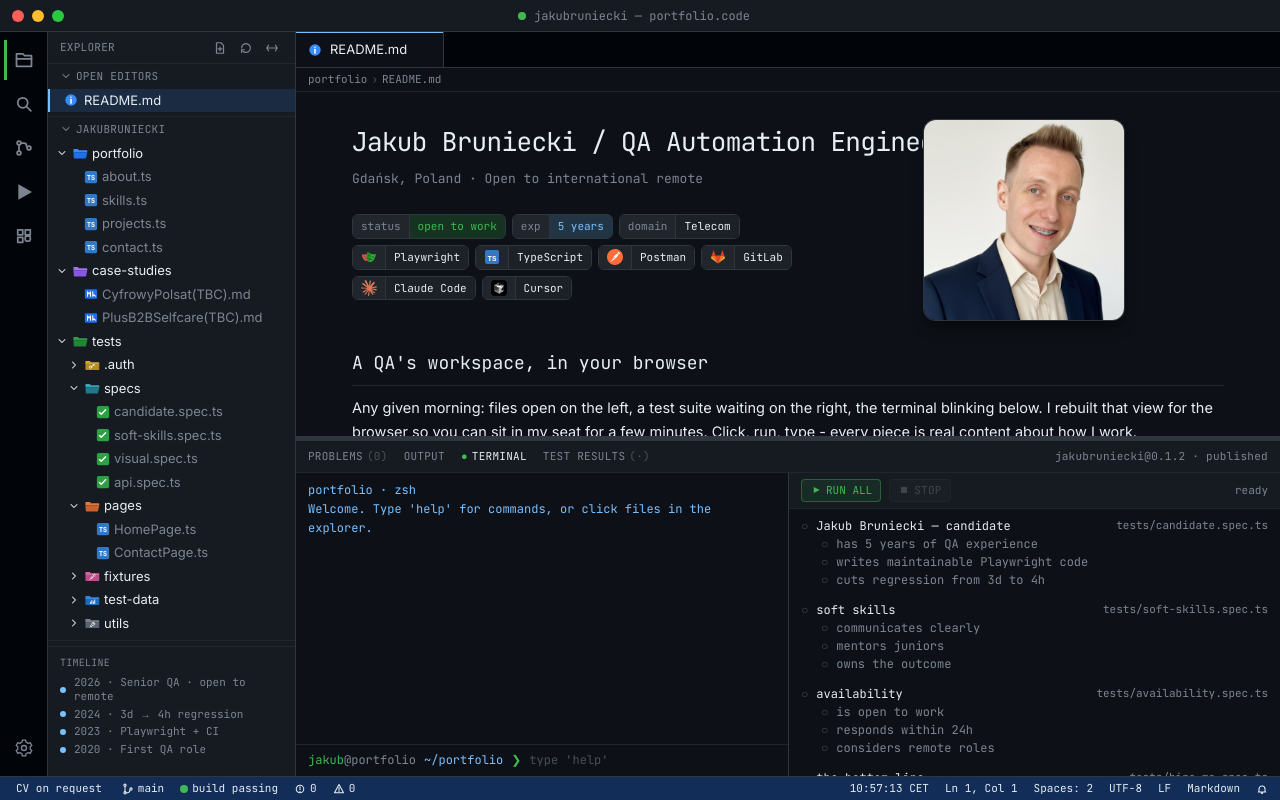
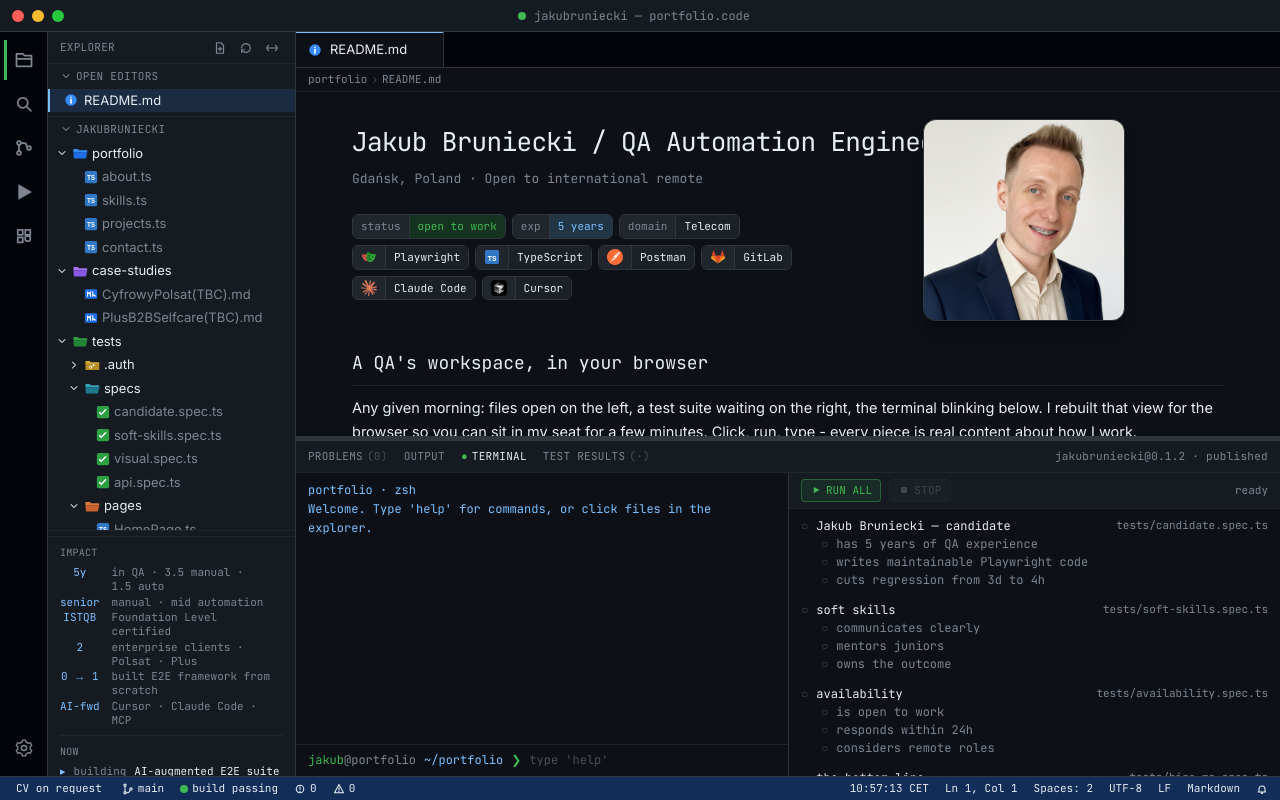
Before and after one commit to kubaasa/jakubruniecki, a Next.js app: page / in a window 1280 px wide. Built offline with nearby package versions, Linux system fonts and the light colour scheme.

Commit message:
feat(sidebar): replace Timeline with Impact + Now bottom dock

```diff
--- a/app/ide/IDEContext.tsx
+++ b/app/ide/IDEContext.tsx
@@ -38,7 +38,7 @@
   openEditorsCollapsed: false,
   filesCollapsed: false,
   panelHeightPx: 336,
-  sidebarTimelineHeightPx: 130,
+  sidebarTimelineHeightPx: 240,
   terminalLines: welcomeLines,
   testSuites: initialTestSuites,
   isPaletteOpen: false,
--- /dev/null
+++ b/components/ide/Sidebar/BottomDock.tsx
@@ -0,0 +1,97 @@
+"use client";
+
+import { useIDE } from "@/app/ide/IDEContext";
+import {
+  AUTOMATION_START,
+  QA_START,
+  formatYears,
+  yearsBetween,
+} from "@/lib/experience";
+
+type ImpactRow = { metric: string; label: string };
+type NowRow = { kind: string; value: string };
+
+const NOW: ReadonlyArray<NowRow> = [
+  { kind: "building", value: "AI-augmented E2E suite · Asseco" },
+  { kind: "learning", value: "RAG · Obsidian · OpenClaw · Claude OS" },
+  { kind: "open to", value: "remote" },
+];
+
+export function BottomDock() {
+  const { state } = useIDE();
+
+  const totalYears = `${formatYears(yearsBetween(QA_START))}y`;
+  const manualYears = formatYears(
+    yearsBetween(QA_START, AUTOMATION_START.getTime()),
+  );
+  const autoYears = formatYears(yearsBetween(AUTOMATION_START));
+
+  const impact: ReadonlyArray<ImpactRow> = [
+    {
+      metric: totalYears,
+      label: `in QA · ${manualYears} manual ·\n${autoYears} auto`,
+    },
+    { metric: "senior", label: "manual · mid automation" },
+    { metric: "ISTQB", label: "Foundation Level certified" },
+    { metric: "2", label: "enterprise clients · Polsat · Plus" },
+    { metric: "0 → 1", label: "built E2E framework from scratch" },
+    { metric: "AI-fwd", label: "Cursor · Claude Code · MCP" },
+  ];
+
+  return (
+    <section
+      aria-label="Bottom dock"
+      style={{ height: state.sidebarTimelineHeightPx }}
+      className="flex flex-shrink-0 flex-col overflow-hidden border-t border-border-subtle px-3 py-2"
+    >
+      <section aria-labelledby="dock-impact-label">
+        <div
+          id="dock-impact-label"
+          className="mb-1.5 font-mono text-[10px] uppercase tracking-wide text-fg-muted"
+        >
+          Impact
+        </div>
+        <ul className="grid grid-cols-[auto_1fr] gap-x-3 gap-y-0.5 font-mono text-[11px] leading-tight tabular-nums">
+          {impact.map(({ metric, label }) => (
+            <li key={metric} className="contents">
+              <span
+                className="text-center text-accent-blue"
+                suppressHydrationWarning
+              >
+                {metric}
+              </span>
+              <span
+                className="whitespace-pre-line text-fg-muted"
+                suppressHydrationWarning
+              >
+                {label}
+              </span>
+            </li>
+          ))}
+        </ul>
+      </section>
+
+      <hr className="my-2 border-t border-border-subtle" />
+
+      <section aria-labelledby="dock-now-label">
+        <div
+          id="dock-now-label"
+          className="mb-1.5 font-mono text-[10px] uppercase tracking-wide text-fg-muted"
+        >
+          Now
+        </div>
+        <ul className="grid grid-cols-[auto_auto_1fr] gap-x-2 gap-y-0.5 font-mono text-[11px] leading-tight">
+          {NOW.map(({ kind, value }) => (
+            <li key={kind} className="contents">
+              <span className="text-accent-blue" aria-hidden>
+                ▸
+              </span>
+              <span className="text-fg-muted">{kind}</span>
+              <span className="text-fg">{value}</span>
+            </li>
+          ))}
+        </ul>
+      </section>
+    </section>
+  );
+}
--- a/components/ide/Sidebar/Sidebar.tsx
+++ b/components/ide/Sidebar/Sidebar.tsx
@@ -4,7 +4,7 @@
 import { NewFileIcon, RefreshIcon, CollapseIcon } from "@/components/ui/Icon";
 import { OpenEditors } from "./OpenEditors";
 import { FileTree } from "./FileTree";
-import { Timeline } from "./Timeline";
+import { BottomDock } from "./BottomDock";
 import { SidebarSplitter } from "./SidebarSplitter";
 
 export function Sidebar() {
@@ -36,7 +36,7 @@
         <FileTree />
       </div>
       <SidebarSplitter sidebarRef={sidebarRef} />
-      <Timeline />
+      <BottomDock />
     </aside>
   );
 }
--- a/components/ide/Sidebar/SidebarSplitter.tsx
+++ b/components/ide/Sidebar/SidebarSplitter.tsx
@@ -40,7 +40,7 @@
     <div
       role="separator"
       aria-orientation="horizontal"
-      aria-label="Resize timeline"
+      aria-label="Resize bottom dock"
       onPointerDown={onPointerDown}
       onPointerMove={onPointerMove}
       onPointerUp={onPointerUp}
--- a/components/ide/Sidebar/Timeline.tsx
+++ /dev/null
@@ -1,36 +0,0 @@
-"use client";
-
-import { useIDE } from "@/app/ide/IDEContext";
-
-const ITEMS: ReadonlyArray<string> = [
-  "2026 · Senior QA · open to remote",
-  "2024 · 3d → 4h regression",
-  "2023 · Playwright + CI",
-  "2020 · First QA role",
-];
-
-export function Timeline() {
-  const { state } = useIDE();
-  return (
-    <section
-      aria-label="Timeline"
-      style={{ height: state.sidebarTimelineHeightPx }}
-      className="flex flex-shrink-0 flex-col overflow-hidden border-t border-border-subtle px-3 py-2"
-    >
-      <div className="mb-1.5 font-mono text-[10px] uppercase tracking-wide text-fg-muted">
-        Timeline
-      </div>
-      <ul className="space-y-1 font-mono text-[11px] leading-tight text-fg-muted">
-        {ITEMS.map((text) => (
-          <li key={text} className="flex items-center gap-2">
-            <span
-              className="h-1.5 w-1.5 flex-shrink-0 rounded-full bg-accent-blue"
-              aria-hidden
-            />
-            {text}
-          </li>
-        ))}
-      </ul>
-    </section>
-  );
-}
```
Also changed, not shown: 2 other files (tests, documents, lock files or other folders).
